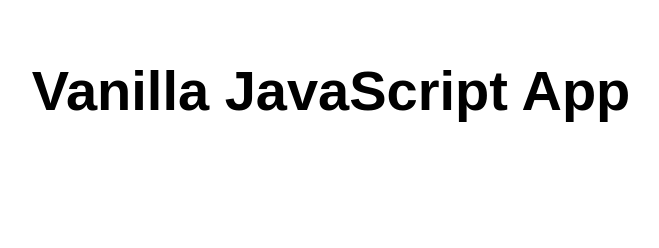
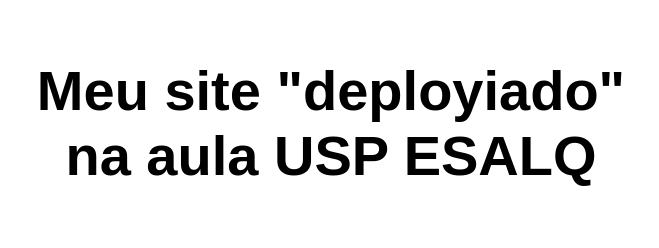
Before and after one commit to andersondev96/vanilla-basic, a website: page src/index.html in a window 1280 px wide. Shown: the whole page, without its empty margins (309-968 px from the left). Drawn offline with Linux system fonts and the light colour scheme.

Commit message:
Update index.html

```diff
--- a/src/index.html
+++ b/src/index.html
@@ -5,12 +5,12 @@
   <meta charset="UTF-8">
   <meta name="viewport" content="width=device-width, initial-scale=1.0">
   <link rel="stylesheet" href="styles.css">
-  <title>Vanilla JavaScript App</title>
+  <title>Meu site "deployiado" na aula USP ESALQ</title>
 </head>
 
 <body>
   <main>
-    <h1>Vanilla JavaScript App</h1>
+    <h1>Meu site "deployiado" na aula USP ESALQ</h1>
   </main>
 </body>
 
```
